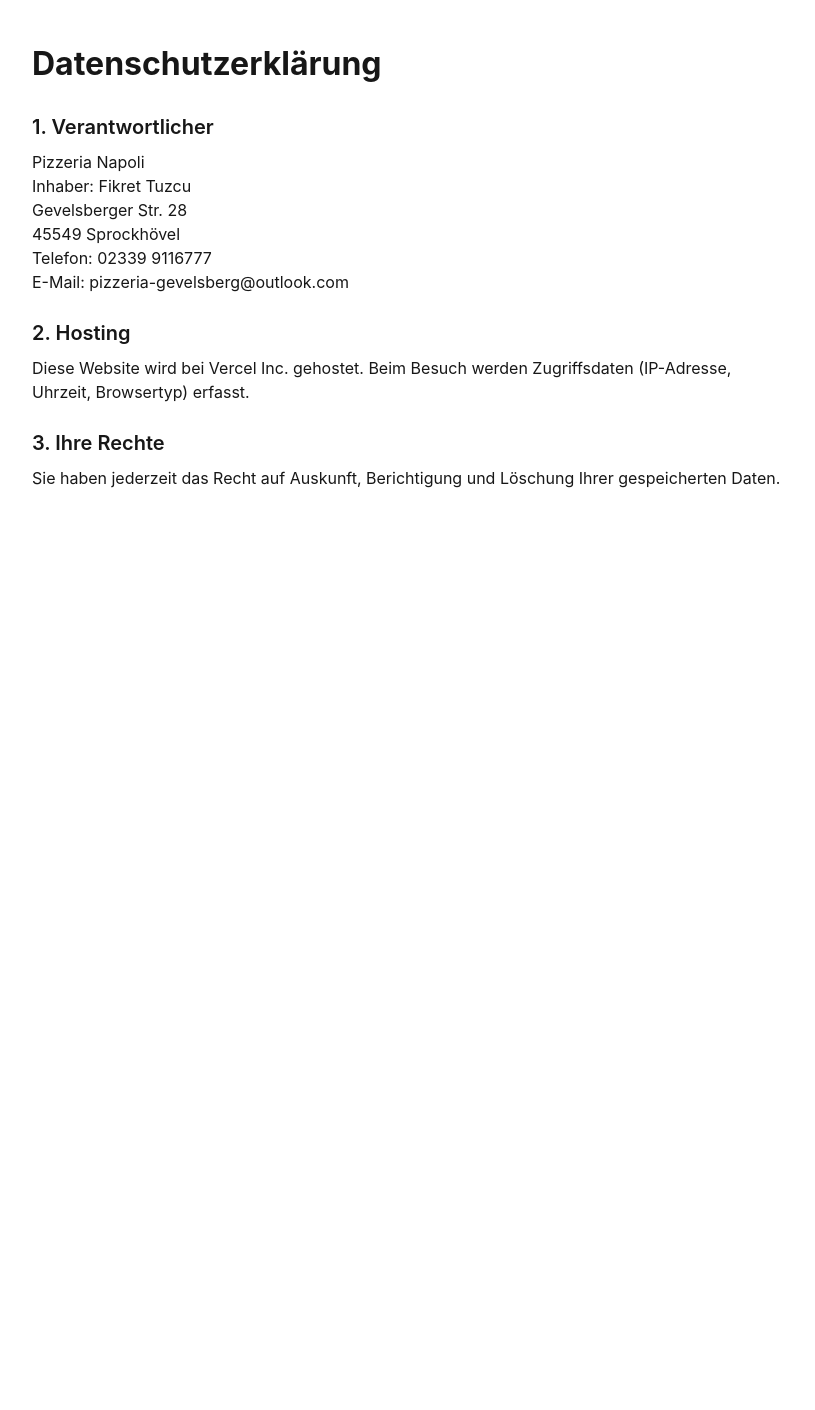
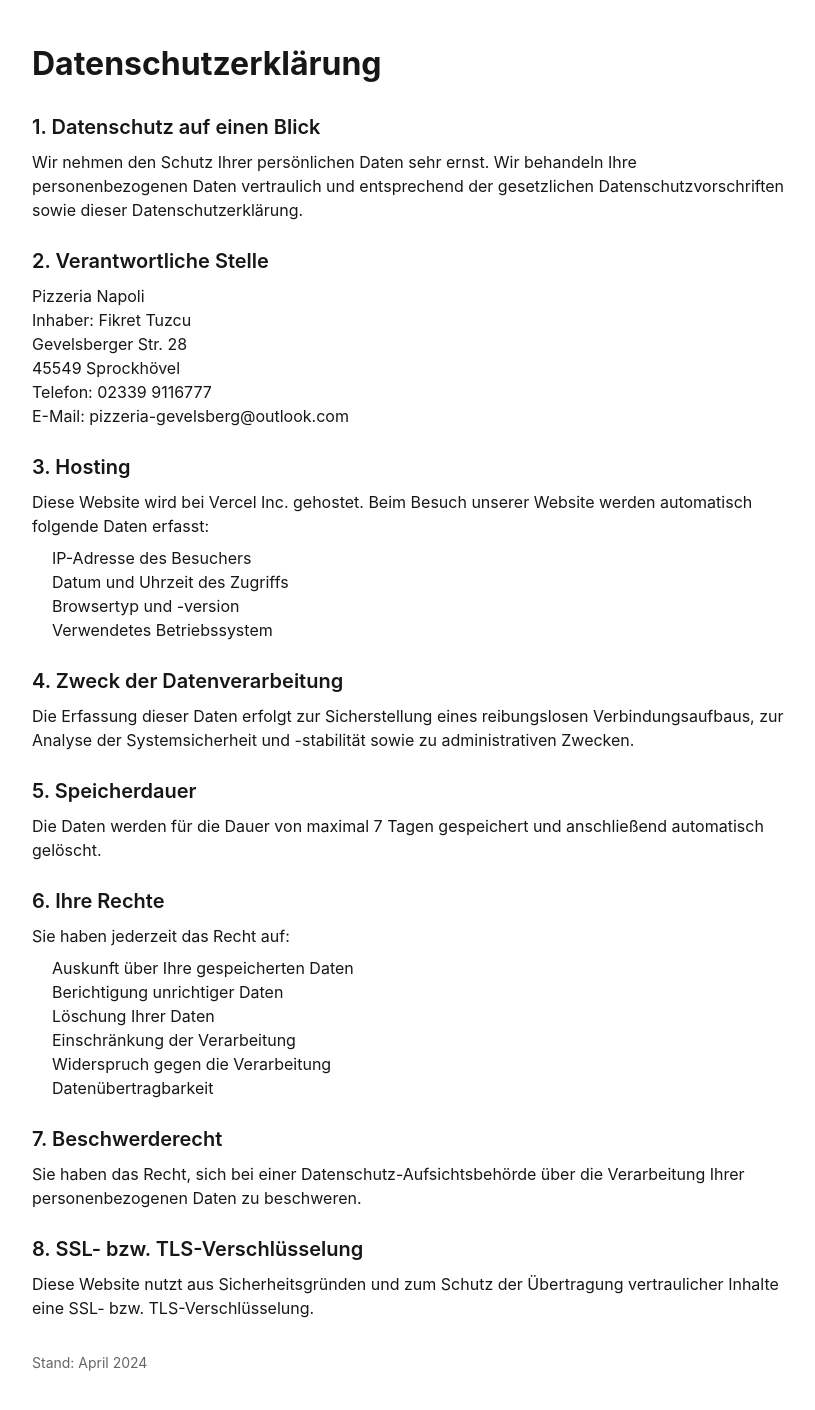
Before and after one commit to RusenTuzcu42/pizzeria-frontend, a Next.js app: page /datenschutz in a window 1280 px wide. Shown: the top 1410 px of the page, without its empty margins (228-1043 px from the left). Before the commit the page ends 800 px from the top, so only its background shows below. Built offline with nearby package versions, Linux system fonts and the light colour scheme.

Commit message:
Add complete privacy policy

```diff
--- a/app/datenschutz/page.tsx
+++ b/app/datenschutz/page.tsx
@@ -3,19 +3,50 @@ export default function Datenschutz() {
     <div style={{ maxWidth: 800, margin: '0 auto', padding: '40px 20px', fontFamily: '-apple-system, BlinkMacSystemFont, "SF Pro Text", Helvetica, sans-serif' }}>
       <h1 style={{ fontSize: '2rem', fontWeight: 700, marginBottom: '24px' }}>Datenschutzerklärung</h1>
 
-      <h2 style={{ fontSize: '1.25rem', fontWeight: 600, marginTop: '24px', marginBottom: '8px' }}>1. Verantwortlicher</h2>
+      <h2 style={{ fontSize: '1.25rem', fontWeight: 600, marginTop: '24px', marginBottom: '8px' }}>1. Datenschutz auf einen Blick</h2>
+      <p>Wir nehmen den Schutz Ihrer persönlichen Daten sehr ernst. Wir behandeln Ihre personenbezogenen Daten vertraulich und entsprechend der gesetzlichen Datenschutzvorschriften sowie dieser Datenschutzerklärung.</p>
+
+      <h2 style={{ fontSize: '1.25rem', fontWeight: 600, marginTop: '24px', marginBottom: '8px' }}>2. Verantwortliche Stelle</h2>
       <p>Pizzeria Napoli<br />
       Inhaber: Fikret Tuzcu<br />
       Gevelsberger Str. 28<br />
-      45549 Sprockhövel<br />
-      Telefon: 02339 9116777<br />
+      45549 Sprockhövel</p>
+      <p>Telefon: 02339 9116777<br />
       E-Mail: pizzeria-gevelsberg@outlook.com</p>
 
-      <h2 style={{ fontSize: '1.25rem', fontWeight: 600, marginTop: '24px', marginBottom: '8px' }}>2. Hosting</h2>
-      <p>Diese Website wird bei Vercel Inc. gehostet. Beim Besuch werden Zugriffsdaten (IP-Adresse, Uhrzeit, Browsertyp) erfasst.</p>
+      <h2 style={{ fontSize: '1.25rem', fontWeight: 600, marginTop: '24px', marginBottom: '8px' }}>3. Hosting</h2>
+      <p>Diese Website wird bei Vercel Inc. gehostet. Beim Besuch unserer Website werden automatisch folgende Daten erfasst:</p>
+      <ul style={{ marginLeft: '20px', marginTop: '8px' }}>
+        <li>IP-Adresse des Besuchers</li>
+        <li>Datum und Uhrzeit des Zugriffs</li>
+        <li>Browsertyp und -version</li>
+        <li>Verwendetes Betriebssystem</li>
+      </ul>
 
-      <h2 style={{ fontSize: '1.25rem', fontWeight: 600, marginTop: '24px', marginBottom: '8px' }}>3. Ihre Rechte</h2>
-      <p>Sie haben jederzeit das Recht auf Auskunft, Berichtigung und Löschung Ihrer gespeicherten Daten.</p>
+      <h2 style={{ fontSize: '1.25rem', fontWeight: 600, marginTop: '24px', marginBottom: '8px' }}>4. Zweck der Datenverarbeitung</h2>
+      <p>Die Erfassung dieser Daten erfolgt zur Sicherstellung eines reibungslosen Verbindungsaufbaus, zur Analyse der Systemsicherheit und -stabilität sowie zu administrativen Zwecken.</p>
+
+      <h2 style={{ fontSize: '1.25rem', fontWeight: 600, marginTop: '24px', marginBottom: '8px' }}>5. Speicherdauer</h2>
+      <p>Die Daten werden für die Dauer von maximal 7 Tagen gespeichert und anschließend automatisch gelöscht.</p>
+
+      <h2 style={{ fontSize: '1.25rem', fontWeight: 600, marginTop: '24px', marginBottom: '8px' }}>6. Ihre Rechte</h2>
+      <p>Sie haben jederzeit das Recht auf:</p>
+      <ul style={{ marginLeft: '20px', marginTop: '8px' }}>
+        <li>Auskunft über Ihre gespeicherten Daten</li>
+        <li>Berichtigung unrichtiger Daten</li>
+        <li>Löschung Ihrer Daten</li>
+        <li>Einschränkung der Verarbeitung</li>
+        <li>Widerspruch gegen die Verarbeitung</li>
+        <li>Datenübertragbarkeit</li>
+      </ul>
+
+      <h2 style={{ fontSize: '1.25rem', fontWeight: 600, marginTop: '24px', marginBottom: '8px' }}>7. Beschwerderecht</h2>
+      <p>Sie haben das Recht, sich bei einer Datenschutz-Aufsichtsbehörde über die Verarbeitung Ihrer personenbezogenen Daten zu beschweren.</p>
+
+      <h2 style={{ fontSize: '1.25rem', fontWeight: 600, marginTop: '24px', marginBottom: '8px' }}>8. SSL- bzw. TLS-Verschlüsselung</h2>
+      <p>Diese Website nutzt aus Sicherheitsgründen und zum Schutz der Übertragung vertraulicher Inhalte eine SSL- bzw. TLS-Verschlüsselung.</p>
+
+      <p style={{ marginTop: '32px', fontSize: '0.875rem', color: '#666' }}>Stand: April 2024</p>
     </div>
   );
 }
```
